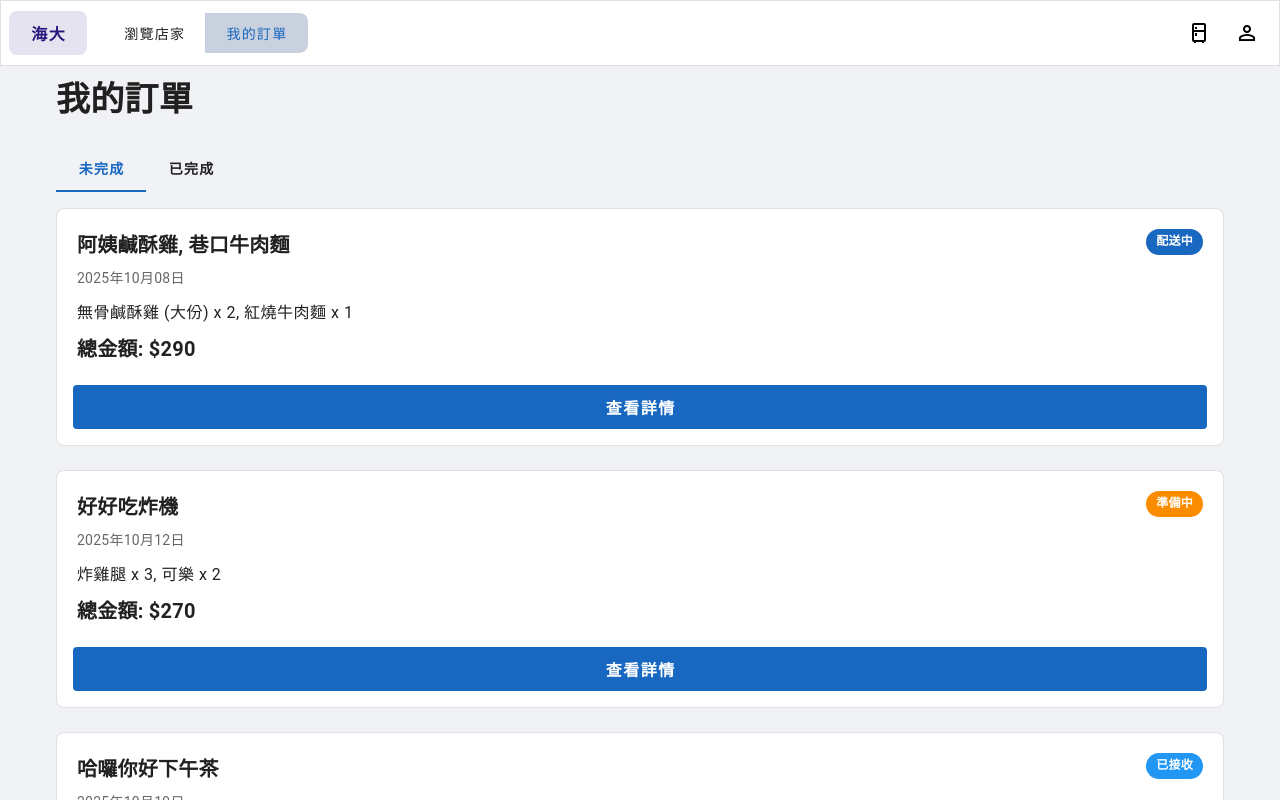
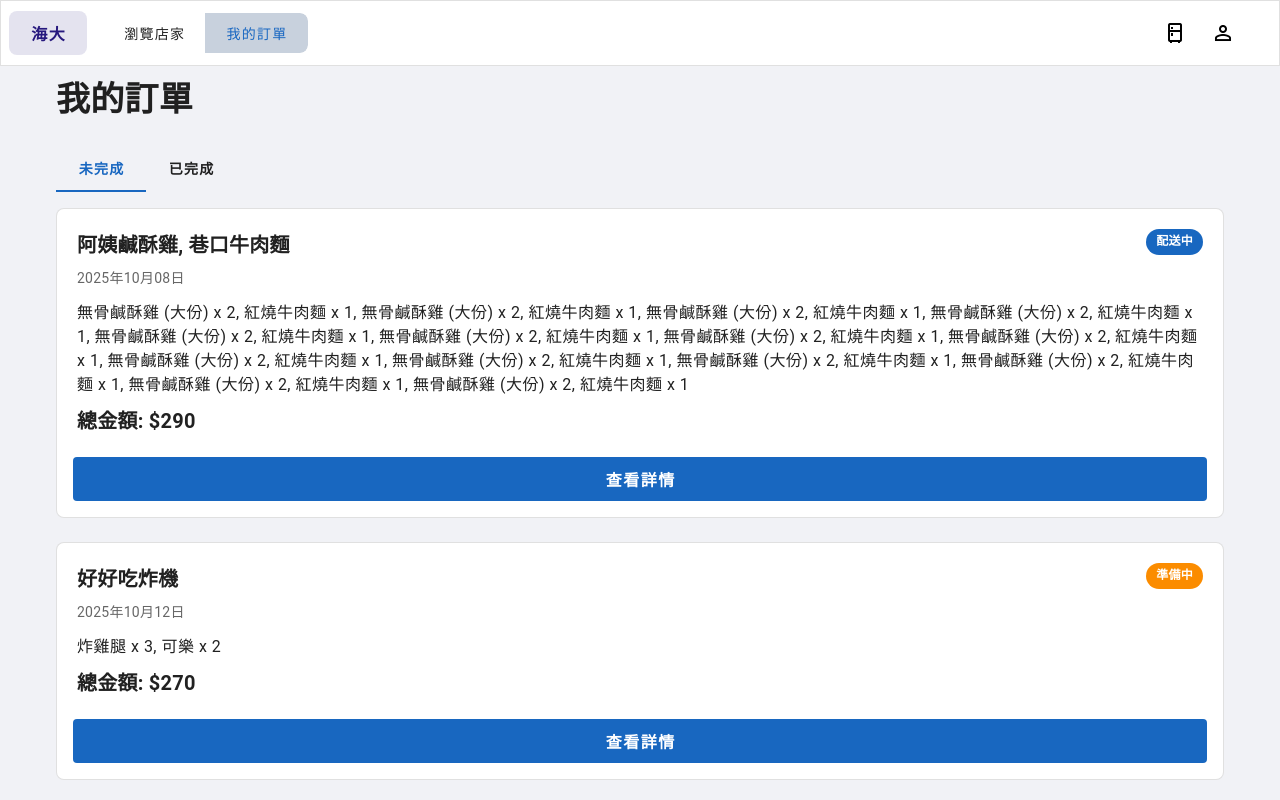
Before and after one commit to howard522/eating_at_ntou, a Nuxt app: page /customer/orders in a window 1280 px wide. Shown: the top 800 px of the page. Built offline with nearby package versions, Linux system fonts and the light colour scheme.

Commit message:
feat: 為購物車和帳戶資訊按鈕新增提示，調整樣式

```diff
--- a/app/layouts/default.vue
+++ b/app/layouts/default.vue
@@ -37,7 +37,9 @@
 
       <v-spacer></v-spacer>
 
-      <v-btn icon to="/customer/cart" ref="fridgeIcon">
+      <v-tooltip text="購物冰箱" location="bottom">
+        <template #activator="{ props }">
+          <v-btn icon to="/customer/cart" ref="fridgeIcon" v-bind="props">
             <v-badge
                 :content="cartStore.totalItemsCount"
                 :model-value="cartStore.totalItemsCount > 0"
@@ -47,10 +49,17 @@
               <v-icon>mdi-fridge-outline</v-icon>
             </v-badge>
           </v-btn>
+        </template>
+      </v-tooltip>
 
-      <v-btn icon to="/profile" class="mr-2">
+      <v-tooltip text="帳戶資訊" location="bottom">
+        <template #activator="{ props }">
+          <v-btn icon to="/profile" v-bind="props" class="md-4 mr-8">
             <v-icon>mdi-account-outline</v-icon>
           </v-btn>
+        </template>
+      </v-tooltip>
+
     </v-app-bar>
 
     <v-main style="background-color: #f1f2f6;">
--- a/app/pages/customer/cart/index.vue
+++ b/app/pages/customer/cart/index.vue
@@ -19,7 +19,7 @@
       <v-col cols="12" md="8">
         <div>
           <div v-for="(group, restaurantName) in groupedCart" :key="restaurantName" class="mb-8">
-            <div class="d-flex align-center justify-space-between mb-4">
+            <div class="d-flex align-center justify-space-between mb-1">
               <h2 class="text-h5 font-weight-bold restaurant-name mb-0">{{ restaurantName }}</h2>
               <v-btn
                 color="error"
@@ -75,7 +75,7 @@
             v-if="cartStore.items.length > 0"
             elevation="2"
             rounded="lg"
-            style="position: sticky; top: 0px; margin-top: 49px;">
+            style="position: sticky; top: 0px; margin-top: 37px;">
 
           <v-card-text class="pa-5">
             <div class="d-flex justify-space-between mb-4">
--- a/app/pages/customer/orders/index.vue
+++ b/app/pages/customer/orders/index.vue
@@ -52,6 +52,32 @@ const inProgressOrders = ref([
     restaurantNames: '阿姨鹹酥雞, 巷口牛肉麵',
     date: '2025年10月08日',
     items: [
+      { name: '無骨鹹酥雞 (大份)', quantity: 2 },
+      { name: '紅燒牛肉麵', quantity: 1 },
+      { name: '無骨鹹酥雞 (大份)', quantity: 2 },
+      { name: '紅燒牛肉麵', quantity: 1 },
+      { name: '無骨鹹酥雞 (大份)', quantity: 2 },
+      { name: '紅燒牛肉麵', quantity: 1 },
+      { name: '無骨鹹酥雞 (大份)', quantity: 2 },
+      { name: '紅燒牛肉麵', quantity: 1 },
+      { name: '無骨鹹酥雞 (大份)', quantity: 2 },
+      { name: '紅燒牛肉麵', quantity: 1 },
+      { name: '無骨鹹酥雞 (大份)', quantity: 2 },
+      { name: '紅燒牛肉麵', quantity: 1 },
+      { name: '無骨鹹酥雞 (大份)', quantity: 2 },
+      { name: '紅燒牛肉麵', quantity: 1 },
+      { name: '無骨鹹酥雞 (大份)', quantity: 2 },
+      { name: '紅燒牛肉麵', quantity: 1 },
+      { name: '無骨鹹酥雞 (大份)', quantity: 2 },
+      { name: '紅燒牛肉麵', quantity: 1 },
+      { name: '無骨鹹酥雞 (大份)', quantity: 2 },
+      { name: '紅燒牛肉麵', quantity: 1 },
+      { name: '無骨鹹酥雞 (大份)', quantity: 2 },
+      { name: '紅燒牛肉麵', quantity: 1 },
+      { name: '無骨鹹酥雞 (大份)', quantity: 2 },
+      { name: '紅燒牛肉麵', quantity: 1 },
+      { name: '無骨鹹酥雞 (大份)', quantity: 2 },
+      { name: '紅燒牛肉麵', quantity: 1 },
       { name: '無骨鹹酥雞 (大份)', quantity: 2 },
       { name: '紅燒牛肉麵', quantity: 1 },
     ],
--- a/app/pages/profile/index.vue
+++ b/app/pages/profile/index.vue
@@ -2,7 +2,6 @@
   <v-container>
     <v-row justify="center">
       <v-col cols="12" md="8" lg="6">
-        <h1 class="text-h4 font-weight-bold mb-6">我的帳戶</h1>
 
         <v-card flat border rounded="lg">
           <v-card-text class="pa-6">
@@ -77,6 +76,18 @@
                 ></v-text-field>
               </div>
 
+              <div class="mb-4">
+                <p class="text-caption text-medium-emphasis mb-n1">確認密碼</p>
+                <v-text-field
+                    v-model="formData.password"
+                    variant="plain"
+                    type="password"
+                    placeholder="留空表示不修改"
+                    hide-details
+                    class="font-weight-medium"
+                ></v-text-field>
+              </div>
+
               <v-btn
                   type="submit"
                   color="primary"
@@ -91,7 +102,6 @@
             <v-divider class="my-6"></v-divider>
 
             <div class="text-center">
-              <h3 class="text-h6 font-weight-bold mb-4">身分管理</h3>
               <v-btn
                   variant="outlined"
                   color="primary"
```
Lines whose indentation alone changed are shown as unchanged.
